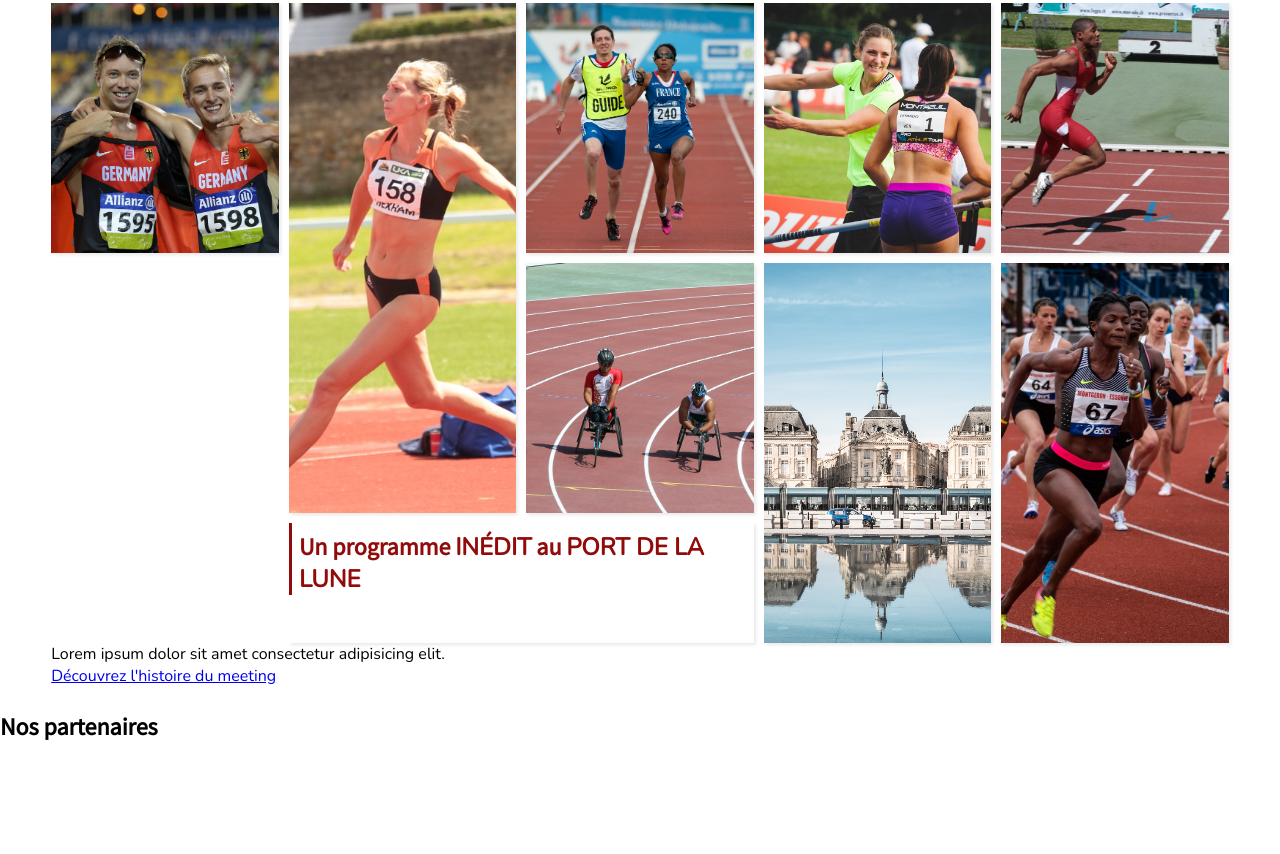
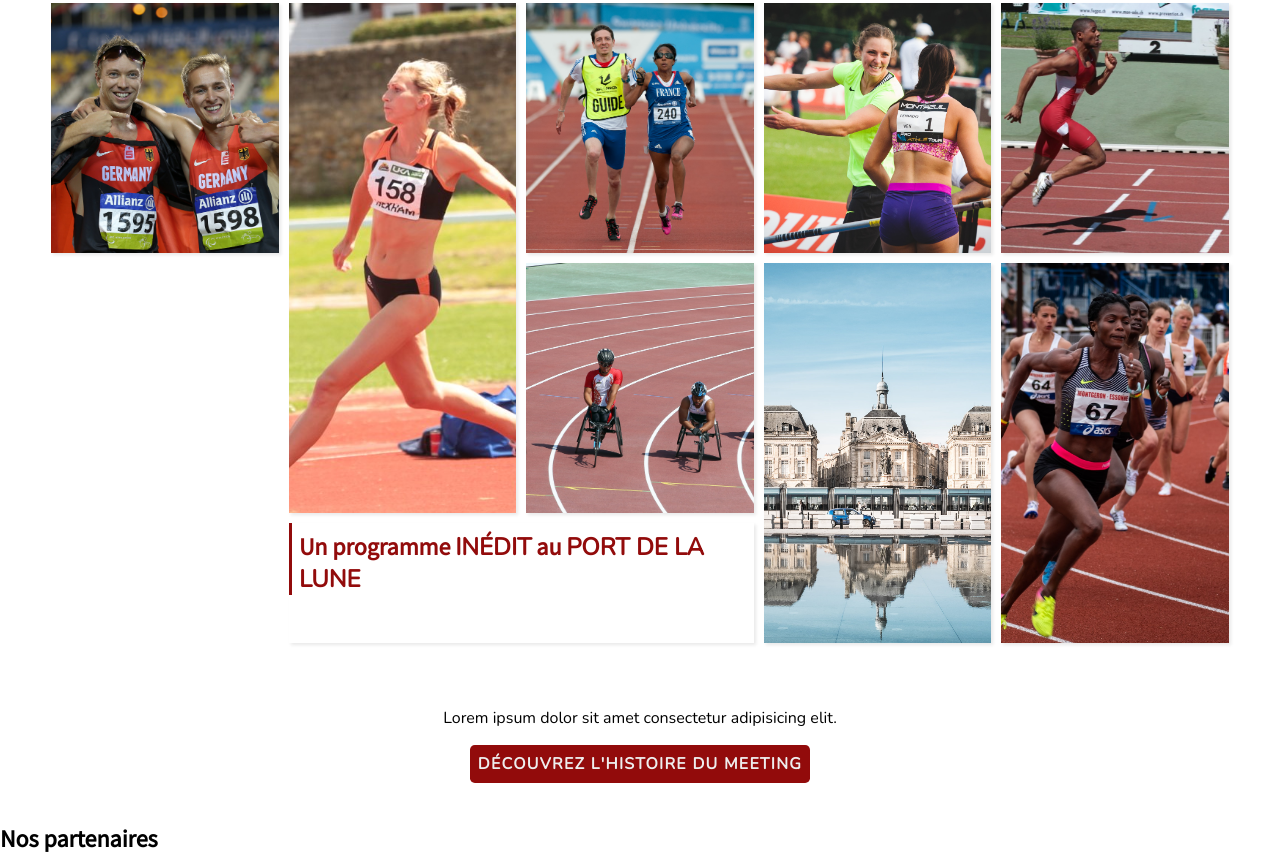
Before and after one commit to alice-sebego/athletics-event-landing-page, a plain HTML site: page index.html in a window 1280 px wide. Shown: the part 1385-2239 px from the top of the page. Before the commit the page ends 2127 px from the top, so only its background shows below. Drawn offline with nearby package versions, Linux system fonts and the light colour scheme.

Commit message:
Manage description of gallery

```diff
--- a/src/sass/style.scss
+++ b/src/sass/style.scss
@@ -160,6 +160,7 @@ main{
         column-gap: 10px;
         row-gap: 10px;
         justify-content: space-around;
+        margin-bottom: 8vh;
 
         .img-star{
             //border: 1px dotted #333;
@@ -232,6 +233,14 @@ main{
                @extend %h2-custom;
                padding-top: .3em;
             }
+        }
+    }
+
+    #desc-gallery{
+        text-align: center;
+
+        a{
+            @extend %link-btn;
         }
     }
 
```
Also changed, not shown: dist/css/style.css, 1 other file.
